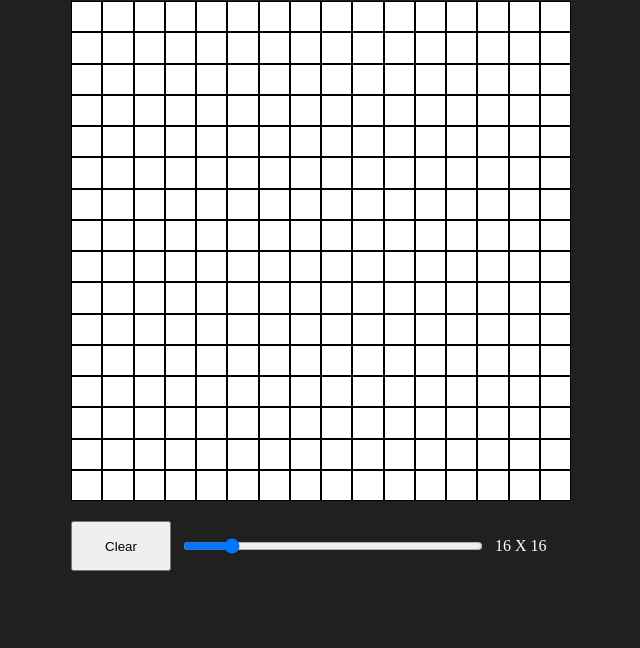
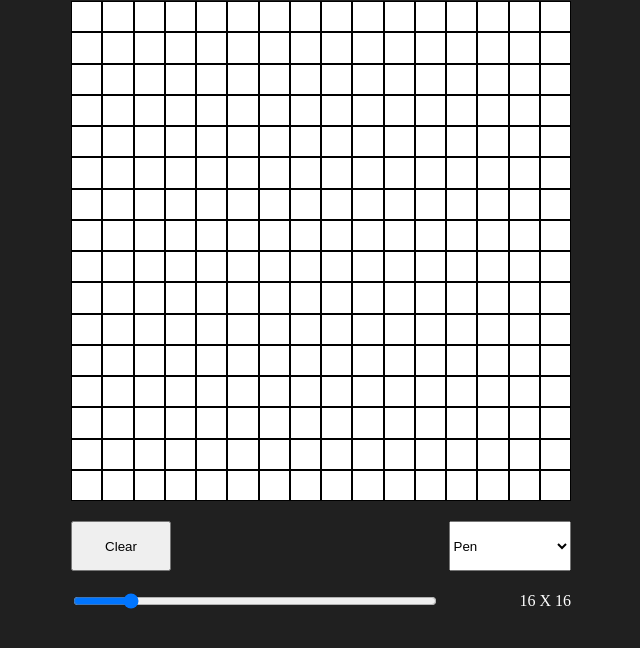
Before and after one commit to Jon-D-Smith/sketch, a plain HTML site: page index.html in a window 1280 px wide. Shown: the part 56-704 px from the top of the page, without its empty margins (319-959 px from the left). Drawn offline with Linux system fonts and the light colour scheme.

Commit message:
Prep HTML for erasor function

```diff
--- a/app.js
+++ b/app.js
@@ -6,6 +6,8 @@ let cells = document.querySelectorAll('.cell');
 const board = document.getElementById('drawing-board');
 const clearBtn = document.getElementById("clearBtn");
 board.style.cssText =`grid-template-rows:repeat(${rows}, 1fr);grid-template-columns:repeat(${rows}, 1fr);   gap:0px 0px; `
+
+
 
     //Function to set the Grid Size
       const setGrid = function(){
@@ -22,7 +24,7 @@ board.style.cssText =`grid-template-rows:repeat(${rows}, 1fr);grid-template-colu
             //Painting functionality
     cells = document.querySelectorAll('.cell');
 
-    cells.forEach((cell) => {
+      cells.forEach((cell) => {
         cell.addEventListener('mouseover', () => {
           let randomNum1 = Math.floor(Math.random() * 256);
           let randomNum2 = Math.floor(Math.random() * 256);
@@ -31,6 +33,8 @@ board.style.cssText =`grid-template-rows:repeat(${rows}, 1fr);grid-template-colu
           cell.style.cssText = `background-color: rgb(${randomNum1},${randomNum2},${randomNum3});`
         });
       });
+
+
       }
 
       //Function to Remove Children from the Board
--- a/index.html
+++ b/index.html
@@ -16,7 +16,12 @@
             </div>
             <div id="options">
                 <button id="clearBtn">Clear</button>
+                <select id="tool">
+                    <option value="pen">Pen</option>
+                    <option value="erasor">Erasor</option>
+                </select>
                 <input type="range" min="8" max="64" value="16" step="8" id="gridRange"><p id="gridValue">16 X 16</p>
+
 
             </div>
 
--- a/styles.css
+++ b/styles.css
@@ -38,8 +38,10 @@ body{
     margin:20px auto;
     color: white;
     display:grid;
-    grid-template-columns: 1fr 4fr 1fr;
+    grid-template-columns: 6fr 2fr;
+    grid-template-rows: 1fr 1fr;
     gap: 5px 10px;
+    text-align: right;
 }
 
 #clearBtn {
```
